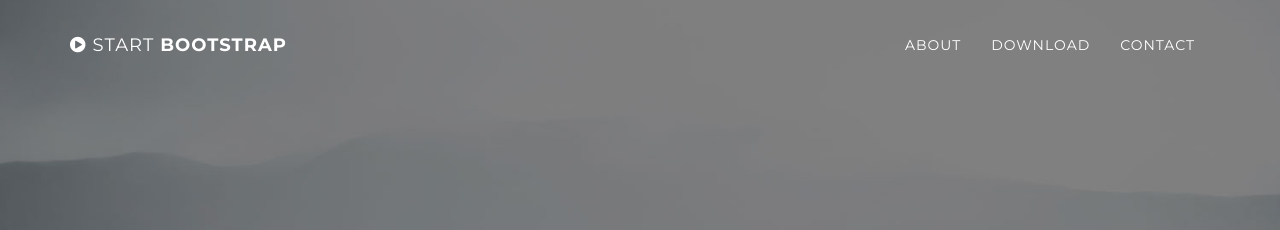
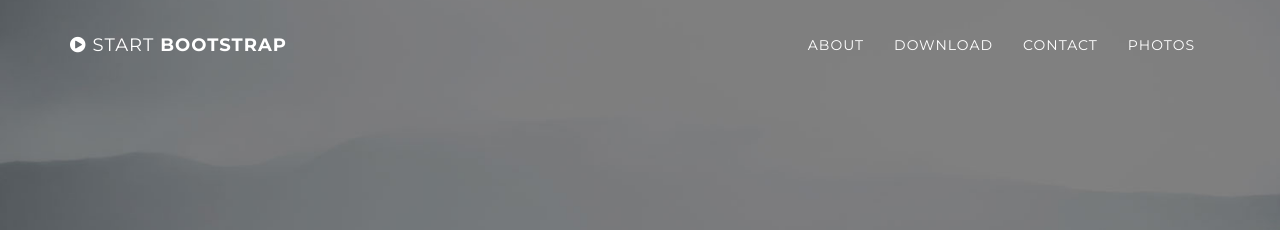
Before and after one commit to katiebora/katiebora.github.io, a Jekyll site: the page built from index.html, in a window 1280 px wide and 900 px high. Shown: the top 230 px of the window. Built offline with Jekyll 4.4.1, drawn with Linux system fonts in a browser that asks for light colours.

Commit message:
Creating a link for "photos" (not real)

```diff
--- a/_includes/nav.html
+++ b/_includes/nav.html
@@ -26,6 +26,9 @@
                     <li>
                         <a class="page-scroll" href="#contact">Contact</a>
                     </li>
+ 		    <li>
+                        <a href="http://jekyllthemes.org/themes/grayscale/">Photos</a>
+                    </li>
                 </ul>
             </div>
             <!-- /.navbar-collapse -->
```
